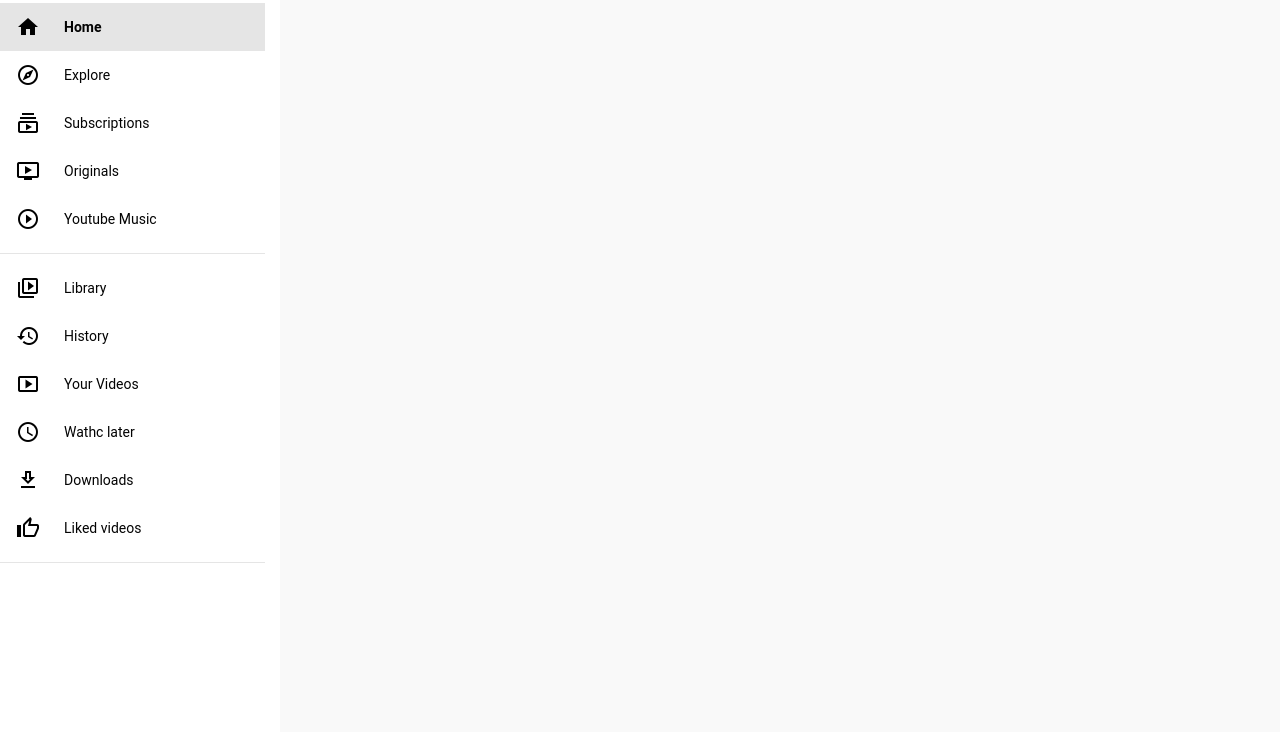
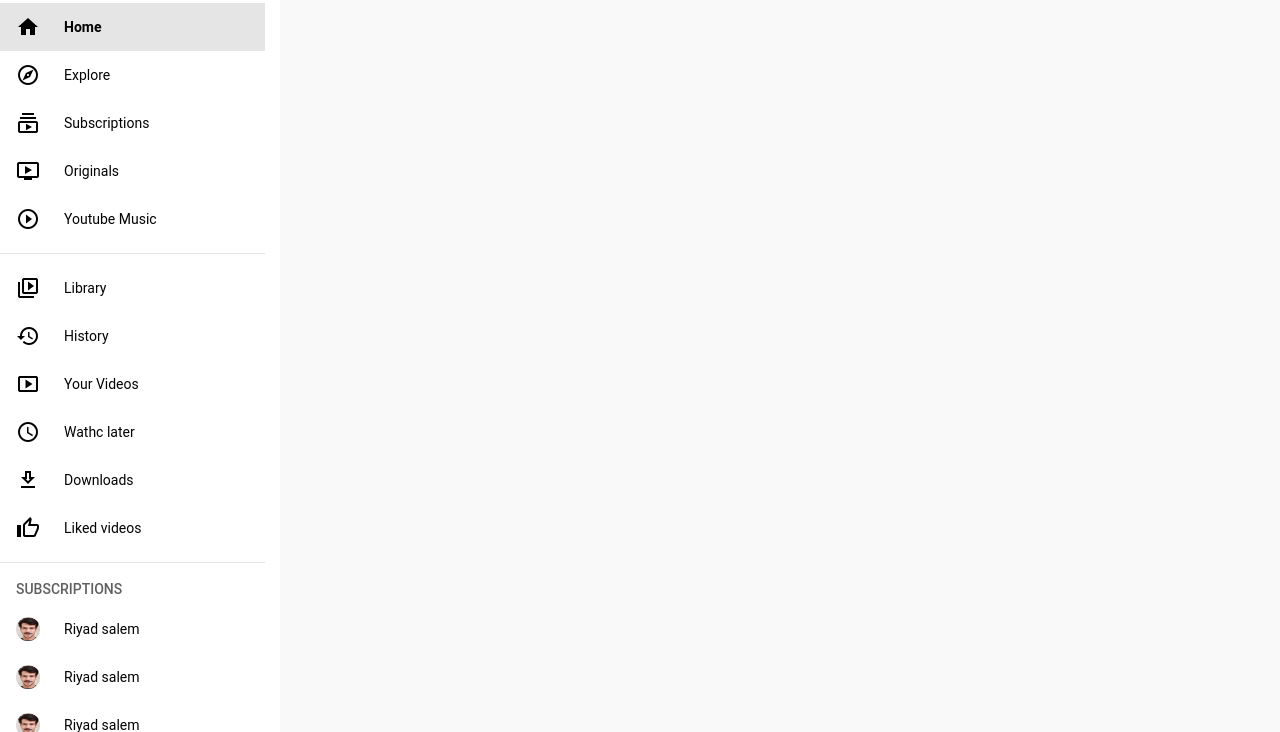
Before and after one commit to riyadsalem/Youtube-clone-using-HTML-CSS, a plain HTML site: page index.html in a window 1280 px wide. Shown: the part 68-800 px from the top of the page. Drawn offline with nearby package versions, Linux system fonts and the light colour scheme.

Commit message:
#4 Subscriptions in nav >> .channel-img

```diff
--- a/index.html
+++ b/index.html
@@ -100,6 +100,52 @@
           </a>
 
           <hr />
+          <p>Subscriptions</p>
+
+          <a href="#" class="nav-link">
+            <img
+              src="images/userSubscriptions.jpeg"
+              alt=""
+              class="channel-img"
+            />
+            <span>Riyad salem</span>
+          </a>
+
+          <a href="#" class="nav-link">
+            <img
+              src="images/userSubscriptions.jpeg"
+              alt=""
+              class="channel-img"
+            />
+            <span>Riyad salem</span>
+          </a>
+
+          <a href="#" class="nav-link">
+            <img
+              src="images/userSubscriptions.jpeg"
+              alt=""
+              class="channel-img"
+            />
+            <span>Riyad salem</span>
+          </a>
+
+          <a href="#" class="nav-link">
+            <img
+              src="images/userSubscriptions.jpeg"
+              alt=""
+              class="channel-img"
+            />
+            <span>Riyad salem</span>
+          </a>
+
+          <a href="#" class="nav-link">
+            <img
+              src="images/userSubscriptions.jpeg"
+              alt=""
+              class="channel-img"
+            />
+            <span>Riyad salem</span>
+          </a>
         </nav>
       </aside>
     </div>
--- a/style.css
+++ b/style.css
@@ -154,3 +154,17 @@ hr {
   border: none;
   margin: 10px 0;
 }
+
+nav p {
+  font-size: 1.4rem;
+  color: #606060;
+  font-weight: 500;
+  padding: 8px 16px;
+  text-transform: uppercase;
+}
+
+.channel-img {
+  height: 24px;
+  width: 24px;
+  border-radius: 50%;
+}
```
Also changed, not shown: images/userSubscriptions.jpeg (added).
